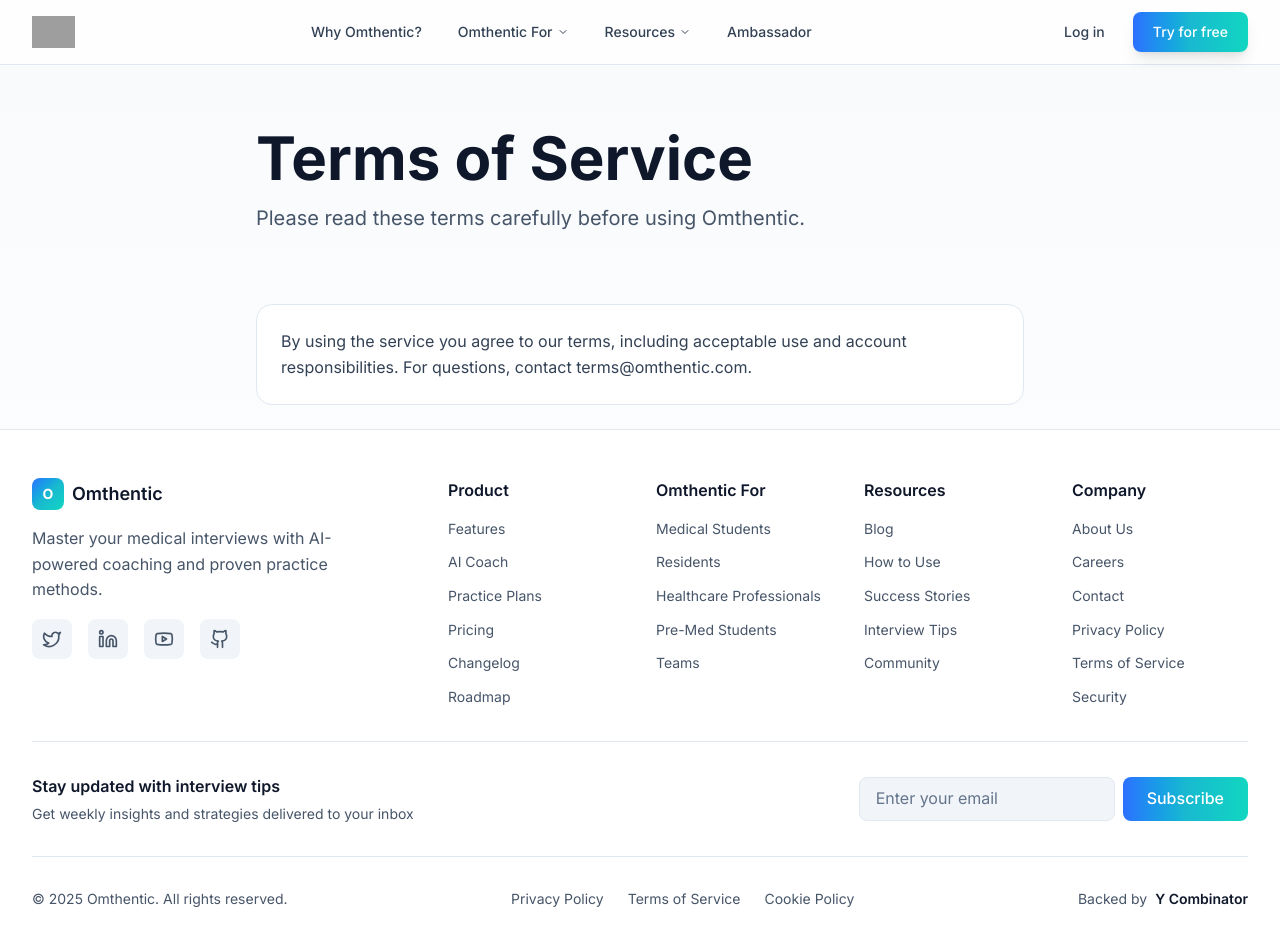
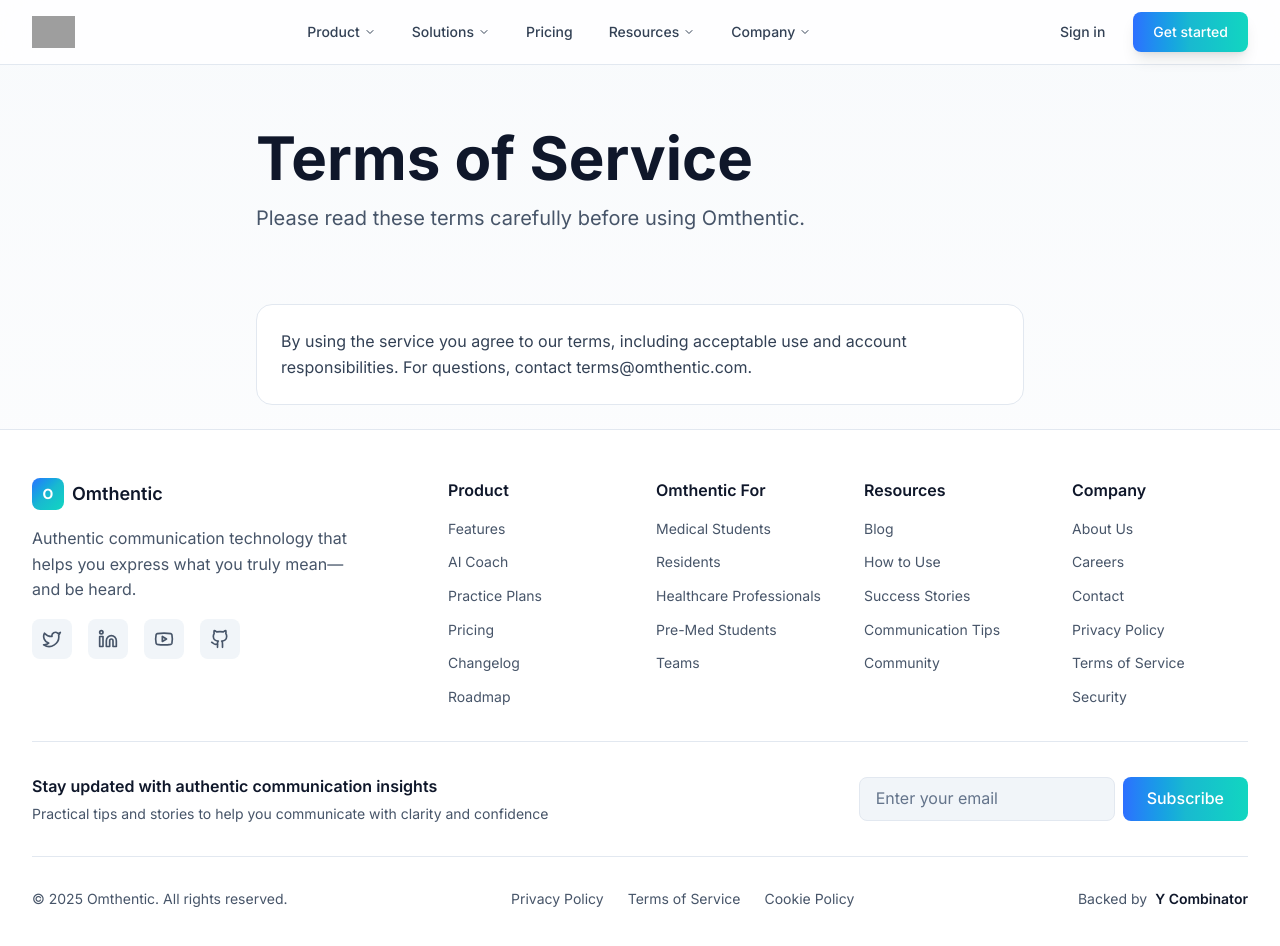
Before and after one commit to omthentic/site, a Next.js app: page /terms in a window 1280 px wide. Shown: the top 946 px of the page. Built offline with nearby package versions, Linux system fonts and the light colour scheme; grey boxes are pictures that could not be loaded.

Commit message:
header and footer

```diff
--- a/src/app/components/ModernFooter.tsx
+++ b/src/app/components/ModernFooter.tsx
@@ -24,7 +24,7 @@
     { name: 'Blog', href: '/resources/blog' },
     { name: 'How to Use', href: '/resources/how-to-use' },
     { name: 'Success Stories', href: '/resources/success-stories' },
-    { name: 'Interview Tips', href: '/resources/interview-tips' },
+    { name: 'Communication Tips', href: '/resources/interview-tips' },
     { name: 'Community', href: '/community' },
   ],
   Company: [
@@ -59,7 +59,7 @@
               <span className="font-semibold text-lg text-gray-900 dark:text-white">Omthentic</span>
             </Link>
             <p className="text-gray-600 dark:text-gray-400 mb-4 max-w-xs">
-              Master your medical interviews with AI-powered coaching and proven practice methods.
+              Authentic communication technology that helps you express what you truly mean—and be heard.
             </p>
             <div className="flex items-center gap-4">
               {socialLinks.map((social) => (
@@ -100,10 +100,10 @@
           <div className="flex flex-col md:flex-row items-center justify-between gap-4">
             <div>
               <h3 className="font-semibold text-gray-900 dark:text-white mb-1">
-                Stay updated with interview tips
+                Stay updated with authentic communication insights
               </h3>
               <p className="text-sm text-gray-600 dark:text-gray-400">
-                Get weekly insights and strategies delivered to your inbox
+                Practical tips and stories to help you communicate with clarity and confidence
               </p>
             </div>
             <form className="flex gap-2 w-full md:w-auto">
--- a/src/app/components/ModernHeader.tsx
+++ b/src/app/components/ModernHeader.tsx
@@ -3,47 +3,114 @@
 import React, { useState } from 'react';
 import Link from 'next/link';
 import { motion, AnimatePresence } from 'framer-motion';
-import { ChevronDown, Menu, X, Sparkles, Users, Briefcase, Target, Brain } from 'lucide-react';
+import { ChevronDown, Menu, X } from 'lucide-react';
 
-type DropdownItem =
-  | { title: string; href: string; desc?: string }
-  | { title: string; href: string; desc?: string; icon: React.ComponentType<{ className?: string }> };
+type MenuItem = { label: string; path: string; badge?: string; optional?: boolean };
+type MenuColumn = { groupLabel: string; items: MenuItem[] };
+type Dropdown = { columns: MenuColumn[] };
+type PrimaryNavItem = { label: string; path: string; dropdown?: Dropdown; optional?: boolean };
 
-type NavSection = { href: string; dropdown: null | DropdownItem[] };
+const primaryNav: PrimaryNavItem[] = [
+  {
+    label: 'Product',
+    path: '/product',
+    dropdown: {
+      columns: [
+        {
+          groupLabel: 'Explore',
+          items: [
+            { label: 'Overview', path: '/product' },
+            { label: 'How it works', path: '/product/how-it-works' },
+            { label: 'Tailored AI Coach', path: '/product/coach' },
+            { label: 'Charametrics by ShareTree', path: '/product/charametrics' },
+            { label: 'Security & Privacy', path: '/trust/security' },
+          ],
+        },
+        {
+          groupLabel: 'Roadmap',
+          items: [
+            { label: 'What’s next', path: '/product/roadmap', badge: 'New', optional: true },
+          ],
+        },
+      ],
+    },
+  },
+  {
+    label: 'Solutions',
+    path: '/solutions',
+    dropdown: {
+      columns: [
+        {
+          groupLabel: 'Moments that matter',
+          items: [
+            { label: 'Medical Entrance Interviews (Pilot)', path: '/solutions/medical-interviews', badge: 'Pilot' },
+            { label: 'Job & Career Interviews', path: '/solutions/job-interviews' },
+            { label: 'Leadership & Team Conversations', path: '/solutions/leadership' },
+            { label: 'Performance & Feedback', path: '/solutions/feedback' },
+            { label: 'Personal & Relationship Communication', path: '/solutions/relationships', optional: true },
+          ],
+        },
+      ],
+    },
+  },
+  { label: 'Pricing', path: '/pricing' },
+  {
+    label: 'Resources',
+    path: '/resources',
+    dropdown: {
+      columns: [
+        {
+          groupLabel: 'Learn',
+          items: [
+            { label: 'Blog', path: '/blog' },
+            { label: 'Guides & Playbooks', path: '/resources/guides' },
+            { label: 'Case Studies', path: '/resources/case-studies' },
+          ],
+        },
+        {
+          groupLabel: 'Engage',
+          items: [
+            { label: 'Events & Webinars', path: '/resources/events' },
+            { label: 'Help Center', path: '/help' },
+          ],
+        },
+      ],
+    },
+  },
+  {
+    label: 'Company',
+    path: '/company',
+    dropdown: {
+      columns: [
+        {
+          groupLabel: 'About',
+          items: [
+            { label: 'Our Mission', path: '/company/mission' },
+            { label: 'Impact & Values', path: '/company/impact' },
+            { label: 'Careers', path: '/company/careers' },
+            { label: 'Press & Media', path: '/company/press' },
+            { label: 'Contact', path: '/company/contact' },
+          ],
+        },
+      ],
+    },
+    optional: true,
+  },
+];
 
-const navigation: Record<string, NavSection> = {
-  'Why Omthentic?': {
-    href: '/why-omthentic',
-    dropdown: null
-  },
-  'Omthentic For': {
-    href: '#',
-    dropdown: [
-      { title: 'Medical Students', icon: Brain, desc: 'Master your medical school interviews', href: '/for/medical-students' },
-      { title: 'Residents', icon: Target, desc: 'Excel in residency interviews', href: '/for/residents' },
-      { title: 'Healthcare Professionals', icon: Briefcase, desc: 'Advance your medical career', href: '/for/healthcare' },
-      { title: 'Pre-Med Students', icon: Sparkles, desc: 'Start your medical journey strong', href: '/for/pre-med' },
-      { title: 'Teams', icon: Users, desc: 'Train your entire cohort together', href: '/for/teams' },
-    ]
-  },
-  'Resources': {
-    href: '#',
-    dropdown: [
-      { title: 'How to Use', desc: 'Get started guide', href: '/resources/how-to-use' },
-      { title: 'Blog', desc: 'Tips and insights', href: '/resources/blog' },
-      { title: 'Changelog', desc: 'Latest updates', href: '/resources/changelog' },
-      { title: 'Success Stories', desc: 'Real results', href: '/resources/success-stories' },
-    ]
-  },
-  'Ambassador': {
-    href: '/ambassador',
-    dropdown: null
-  }
-};
+const utilityNav: { label: string; path: string; style?: 'primary' }[] = [
+  { label: 'Sign in', path: '/login' },
+  { label: 'Get started', path: '/get-started', style: 'primary' },
+];
 
 export default function ModernHeader() {
   const [mobileMenuOpen, setMobileMenuOpen] = useState(false);
   const [activeDropdown, setActiveDropdown] = useState<string | null>(null);
+  const [openMobileSections, setOpenMobileSections] = useState<Record<string, boolean>>({});
+
+  const toggleMobileSection = (label: string) => {
+    setOpenMobileSections((prev) => ({ ...prev, [label]: !prev[label] }));
+  };
 
   return (
     <header className="fixed top-0 left-0 right-0 z-50 bg-white/80 dark:bg-gray-900/80 backdrop-blur-xl border-b border-gray-200 dark:border-gray-800">
@@ -67,57 +134,57 @@
 
           {/* Desktop Navigation */}
           <div className="hidden lg:flex items-center gap-1">
-            {Object.entries(navigation).map(([key, value]) => (
-              <div key={key} className="relative">
-                {value.dropdown ? (
+            {primaryNav.map((nav) => (
+              <div key={nav.label} className="relative">
+                {nav.dropdown ? (
                   <button
                     className="px-4 py-2 text-sm font-medium text-gray-700 dark:text-gray-300 hover:text-gray-900 dark:hover:text-white flex items-center gap-1 rounded-lg hover:bg-gray-100 dark:hover:bg-gray-800 transition-colors"
-                    onMouseEnter={() => setActiveDropdown(key)}
+                    onMouseEnter={() => setActiveDropdown(nav.label)}
                     onMouseLeave={() => setActiveDropdown(null)}
                   >
-                    {key}
+                    {nav.label}
                     <ChevronDown className="w-3 h-3" />
                   </button>
                 ) : (
                   <Link
-                    href={value.href}
+                    href={nav.path}
                     className="px-4 py-2 text-sm font-medium text-gray-700 dark:text-gray-300 hover:text-gray-900 dark:hover:text-white rounded-lg hover:bg-gray-100 dark:hover:bg-gray-800 transition-colors"
                   >
-                    {key}
+                    {nav.label}
                   </Link>
                 )}
 
-                {/* Dropdown Menu */}
+                {/* Dropdown Mega Menu */}
                 <AnimatePresence>
-                  {value.dropdown && activeDropdown === key && (
+                  {nav.dropdown && activeDropdown === nav.label && (
                     <motion.div
                       initial={{ opacity: 0, y: -10 }}
                       animate={{ opacity: 1, y: 0 }}
                       exit={{ opacity: 0, y: -10 }}
                       transition={{ duration: 0.15 }}
-                      className="absolute top-full left-0 mt-1 w-72 bg-white dark:bg-gray-900 rounded-xl shadow-xl border border-gray-200 dark:border-gray-800 overflow-hidden"
-                      onMouseEnter={() => setActiveDropdown(key)}
+                      className="absolute top-full left-0 mt-1 w-[720px] bg-white dark:bg-gray-900 rounded-xl shadow-xl border border-gray-200 dark:border-gray-800 overflow-hidden"
+                      onMouseEnter={() => setActiveDropdown(nav.label)}
                       onMouseLeave={() => setActiveDropdown(null)}
                     >
-                      <div className="p-2">
-                        {value.dropdown.map((item) => (
-                          <Link
-                            key={item.href}
-                            href={item.href}
-                            className="flex items-start gap-3 p-3 rounded-lg hover:bg-gray-50 dark:hover:bg-gray-800 transition-colors"
-                          >
-                            {'icon' in item ? (
-                              <div className="w-10 h-10 bg-gradient-to-br from-blue-100 to-purple-100 dark:from-blue-900/30 dark:to-purple-900/30 rounded-lg flex items-center justify-center mt-0.5">
-                                {React.createElement(item.icon, { className: 'w-5 h-5 text-blue-600 dark:text-blue-400' })}
+                      <div className="grid grid-cols-2 gap-0 p-4">
+                        {nav.dropdown.columns.map((col) => (
+                          <div key={col.groupLabel} className="px-2">
+                            <div className="px-2 py-1 text-xs font-semibold uppercase tracking-wide text-gray-500 dark:text-gray-400">{col.groupLabel}</div>
+                            <ul className="mt-1">
+                              {col.items.map((item) => (
+                                <li key={item.label}>
+                                  <Link href={item.path} className="flex items-center justify-between gap-3 px-2 py-2 rounded-lg hover:bg-gray-50 dark:hover:bg-gray-800 transition-colors">
+                                    <span className="text-sm text-gray-700 dark:text-gray-300">{item.label}</span>
+                                    {item.badge ? (
+                                      <span className="text-[10px] px-2 py-0.5 rounded-full bg-gradient-to-r from-[#2D6FFF] via-[#19B9D0] to-[#12D6C0] text-white">
+                                        {item.badge}
+                                      </span>
+                                    ) : null}
+                                  </Link>
+                                </li>
+                              ))}
+                            </ul>
                           </div>
-                            ) : null}
-                            <div>
-                              <div className="font-medium text-gray-900 dark:text-white">{item.title}</div>
-                              {item.desc && (
-                                <div className="text-sm text-gray-500 dark:text-gray-400 mt-0.5">{item.desc}</div>
-                              )}
-                            </div>
-                          </Link>
                         ))}
                       </div>
                     </motion.div>
@@ -129,18 +196,17 @@
 
           {/* CTA Buttons */}
           <div className="hidden lg:flex items-center gap-3">
-            <Link
-              href="/sign-in"
-              className="px-4 py-2 text-sm font-medium text-gray-700 dark:text-gray-300 hover:text-gray-900 dark:hover:text-white"
-            >
-              Log in
+            {utilityNav.map((u) => (
+              u.style === 'primary' ? (
+                <Link key={u.label} href={u.path} className="px-5 py-2.5 bg-gradient-to-r from-[#2D6FFF] via-[#19B9D0] to-[#12D6C0] text-white text-sm font-medium rounded-lg hover:brightness-105 transition-all shadow-lg">
+                  {u.label}
                 </Link>
-            <Link
-              href="/sign-up"
-              className="px-5 py-2.5 bg-gradient-to-r from-[#2D6FFF] via-[#19B9D0] to-[#12D6C0] text-white text-sm font-medium rounded-lg hover:brightness-105 transition-all shadow-lg"
-            >
-              Try for free
+              ) : (
+                <Link key={u.label} href={u.path} className="px-4 py-2 text-sm font-medium text-gray-700 dark:text-gray-300 hover:text-gray-900 dark:hover:text-white">
+                  {u.label}
                 </Link>
+              )
+            ))}
           </div>
 
           {/* Mobile menu button */}
@@ -162,49 +228,54 @@
             exit={{ opacity: 0, height: 0 }}
             className="lg:hidden bg-white dark:bg-gray-900 border-t border-gray-200 dark:border-gray-800"
           >
-            <div className="px-4 py-4 space-y-2">
-              {Object.entries(navigation).map(([key, value]) => (
-                <div key={key}>
-                  {value.dropdown ? (
-                    <>
-                      <div className="px-3 py-2 text-sm font-medium text-gray-500 dark:text-gray-400">
-                        {key}
-                      </div>
-                      <div className="ml-3 space-y-1">
-                        {value.dropdown.map((item) => (
-                          <Link
-                            key={item.href}
-                            href={item.href}
-                            className="block px-3 py-2 text-sm text-gray-700 dark:text-gray-300 hover:bg-gray-50 dark:hover:bg-gray-800 rounded-lg"
-                          >
-                            {item.title}
+            <div className="px-4 py-4 space-y-2 pb-24">
+              {primaryNav.map((nav) => (
+                <div key={nav.label} className="border-b border-gray-200 dark:border-gray-800">
+                  {nav.dropdown ? (
+                    <button onClick={() => toggleMobileSection(nav.label)} className="w-full flex items-center justify-between px-3 py-3 text-left text-sm font-medium text-gray-700 dark:text-gray-300">
+                      <span>{nav.label}</span>
+                      <ChevronDown className={`w-4 h-4 transition-transform ${openMobileSections[nav.label] ? 'rotate-180' : ''}`} />
+                    </button>
+                  ) : (
+                    <Link href={nav.path} className="block px-3 py-3 text-sm font-medium text-gray-700 dark:text-gray-300">
+                      {nav.label}
+                    </Link>
+                  )}
+                  {nav.dropdown && openMobileSections[nav.label] && (
+                    <div className="ml-2 pb-3 space-y-3">
+                      {nav.dropdown.columns.map((col) => (
+                        <div key={col.groupLabel}>
+                          <div className="px-3 pt-2 text-xs font-semibold uppercase tracking-wide text-gray-500 dark:text-gray-400">{col.groupLabel}</div>
+                          <div className="mt-1 space-y-1">
+                            {col.items.map((item) => (
+                              <Link key={item.label} href={item.path} className="block px-4 py-2 text-sm text-gray-700 dark:text-gray-300 hover:bg-gray-50 dark:hover:bg-gray-800 rounded-lg">
+                                {item.label}
+                                {item.badge ? (
+                                  <span className="ml-2 text-[10px] px-2 py-0.5 rounded-full bg-gradient-to-r from-[#2D6FFF] via-[#19B9D0] to-[#12D6C0] text-white align-middle">{item.badge}</span>
+                                ) : null}
                               </Link>
                             ))}
                           </div>
-                    </>
-                  ) : (
-                    <Link
-                      href={value.href}
-                      className="block px-3 py-2 text-sm font-medium text-gray-700 dark:text-gray-300 hover:bg-gray-50 dark:hover:bg-gray-800 rounded-lg"
-                    >
-                      {key}
-                    </Link>
+                        </div>
+                      ))}
+                    </div>
                   )}
                 </div>
               ))}
-              <div className="pt-4 space-y-2 border-t border-gray-200 dark:border-gray-800">
-                <Link
-                  href="/sign-in"
-                  className="block px-3 py-2 text-sm font-medium text-gray-700 dark:text-gray-300 hover:bg-gray-50 dark:hover:bg-gray-800 rounded-lg"
-                >
-                  Log in
+              <div className="fixed bottom-4 left-0 right-0 px-4">
+                <div className="flex gap-2">
+                  {utilityNav.map((u) => (
+                    u.style === 'primary' ? (
+                      <Link key={u.label} href={u.path} className="flex-1 px-4 py-3 bg-gradient-to-r from-[#2D6FFF] via-[#19B9D0] to-[#12D6C0] text-white text-sm font-medium rounded-lg text-center shadow-lg">
+                        {u.label}
                       </Link>
-                <Link
-                  href="/sign-up"
-                  className="block px-3 py-2.5 bg-gradient-to-r from-blue-600 to-purple-600 text-white text-sm font-medium rounded-lg text-center"
-                >
-                  Try for free
+                    ) : (
+                      <Link key={u.label} href={u.path} className="flex-1 px-4 py-3 bg-gray-100 dark:bg-gray-800 text-gray-900 dark:text-white text-sm font-medium rounded-lg text-center">
+                        {u.label}
                       </Link>
+                    )
+                  ))}
+                </div>
               </div>
             </div>
           </motion.div>
```
Lines whose indentation alone changed are shown as unchanged.
